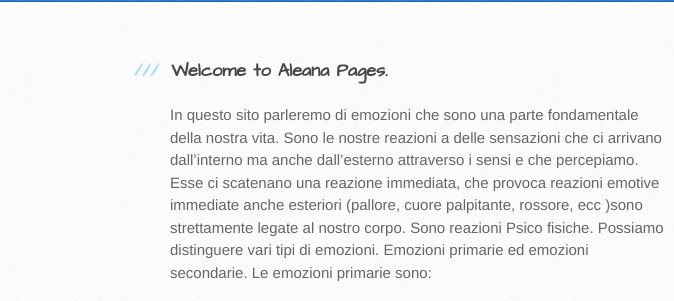
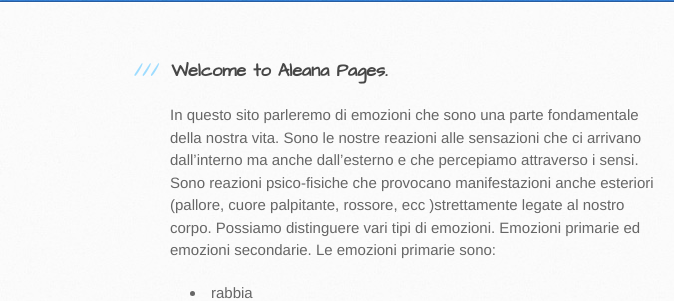
Before and after one commit to aleana-pintus/simulazione4, a plain HTML site: page index.html in a window 1280 px wide. Shown: the part 165-466 px from the top of the page, 0-674 px from the left. Drawn offline with Linux system fonts and the light colour scheme; grey boxes are pictures that could not be loaded.

Commit message:
Update index.html

```diff
--- a/index.html
+++ b/index.html
@@ -40,8 +40,9 @@
 
 </p>
 
-<p>In questo sito parleremo di emozioni che sono una parte fondamentale della nostra vita. Sono le nostre reazioni a delle sensazioni che ci arrivano dall’interno ma anche dall’esterno attraverso i sensi e che percepiamo. Esse ci scatenano una reazione immediata,
-che provoca reazioni emotive immediate anche esteriori (pallore, cuore palpitante, rossore, ecc )sono strettamente legate al nostro corpo. Sono reazioni Psico fisiche. Possiamo distinguere vari tipi di emozioni. Emozioni primarie ed emozioni secondarie.
+<p>In questo sito parleremo di emozioni che sono una parte fondamentale della nostra vita. Sono le nostre reazioni alle sensazioni che ci arrivano dall’interno ma anche dall’esterno e che percepiamo attraverso i sensi. Sono reazioni psico-fisiche
+che provocano manifestazioni anche esteriori (pallore, cuore palpitante, rossore, ecc )strettamente legate al nostro corpo.
+Possiamo distinguere vari tipi di emozioni. Emozioni primarie ed emozioni secondarie.
   Le emozioni primarie sono:
   <ul>
     <li>rabbia</li>
```
